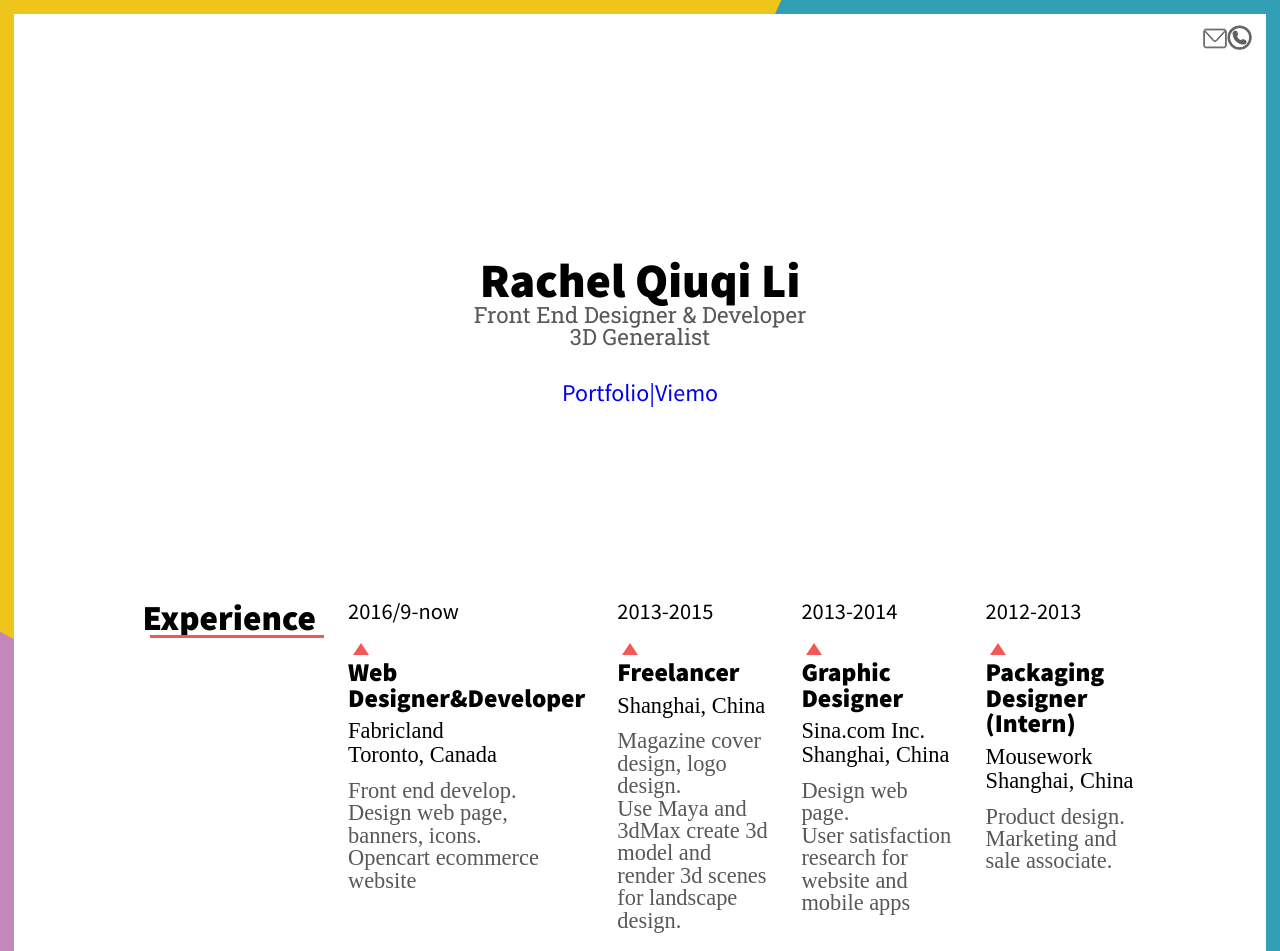
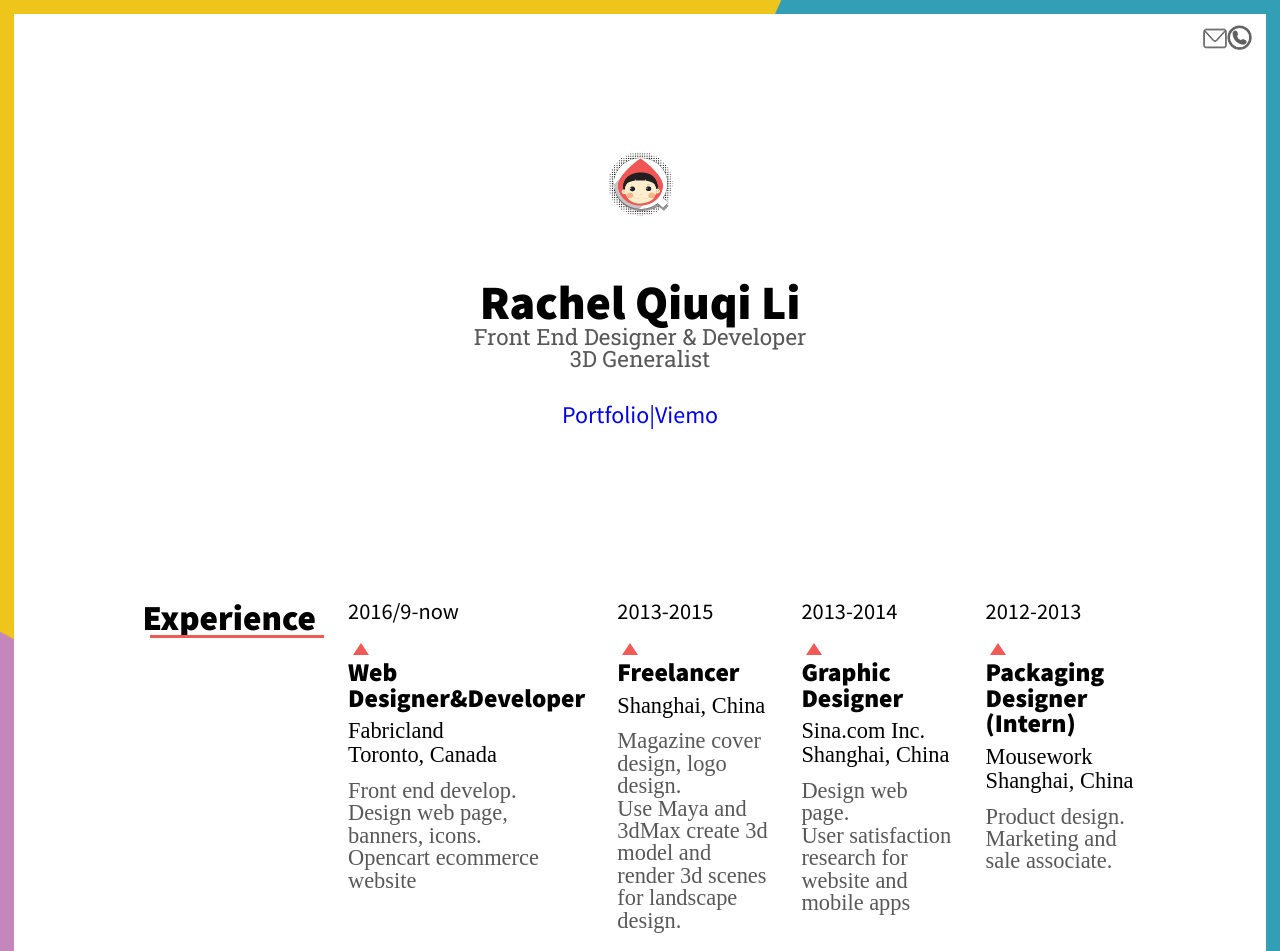
Before and after one commit to qiuqili/responsive-resume, a website: page index.html in a window 1280 px wide. Shown: the top 951 px of the page. Drawn offline with nearby package versions, Linux system fonts and the light colour scheme; a web font is replaced by a local one.

Commit message:
add icon

```diff
--- a/index.html
+++ b/index.html
@@ -28,6 +28,7 @@
 </div>
 
 <div class="title">
+	<img src="img/icon.png">
 	<h1>Rachel Qiuqi Li</h1>
 	<h2>Front End Designer & Developer</h2>
 	<h2>3D Generalist</h2>
--- a/styles.scss
+++ b/styles.scss
@@ -84,7 +84,10 @@ h4,p {
   height: 15rem;
   clear: both;
     h1{
-      margin-top: 5.5rem;
+      margin-top: 3.5rem;
+      }
+      img {
+        width: 6%;
       }
 }
 
```
Also changed, not shown: img/billiard.svg (added), img/book.svg (added), img/coffee.svg (added), img/icon.png (added), img/music.svg (added), img/paint.svg (added), img/rackets.svg (added), img/swimming.svg (added), styles.css.
